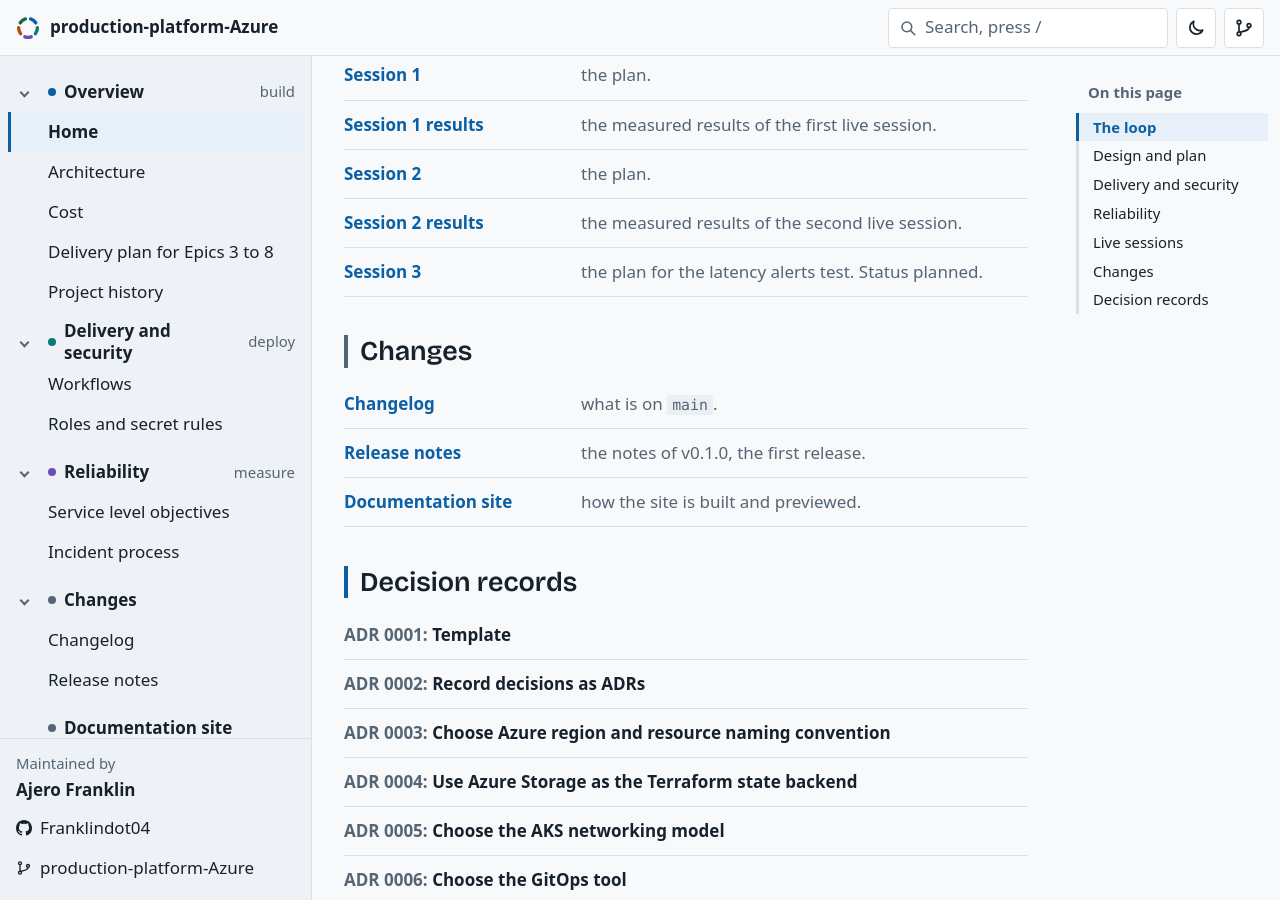
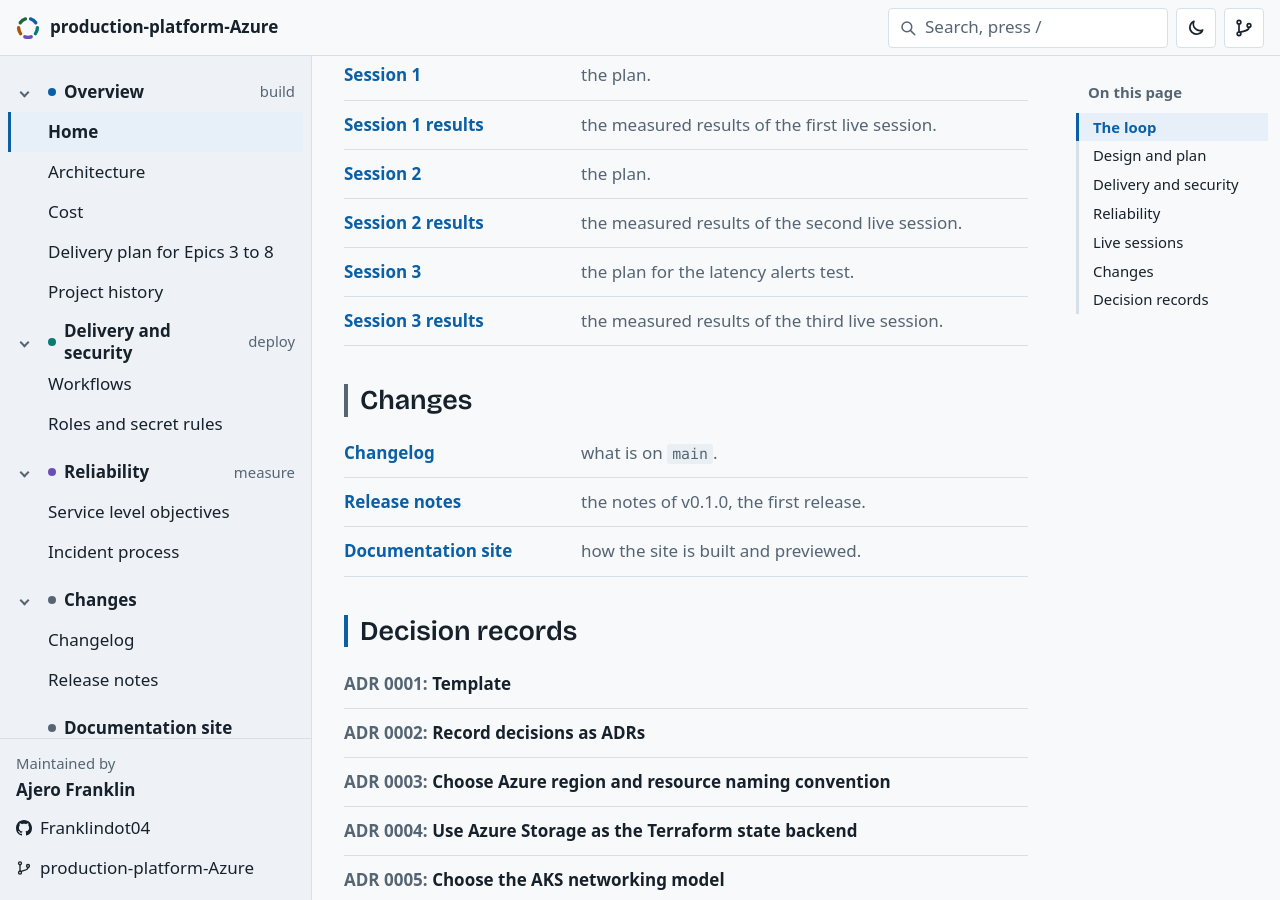
Before and after one commit to Franklindot04/production-platform-Azure, a Jekyll site: the page built from docs/index.md, in a window 1280 px wide and 900 px high, scrolled down 2073 px. Built offline with Jekyll 4.4.1, drawn with Linux system fonts in a browser that asks for light colours; some web fonts are replaced; comment, search, counter and statistics services are not loaded; our own code applies the rules of GitHub Pages for plain Markdown files.

Commit message:
mark the latency alerts test as done in the plan and list the session 3 results (#41)

```diff
--- a/docs/index.md
+++ b/docs/index.md
@@ -63,7 +63,8 @@ The repository is at [github.com/Franklindot04/production-platform-Azure](https:
 - [Session 1 results](sessions/session-1-results.md): the measured results of the first live session.
 - [Session 2](sessions/session-2.md): the plan.
 - [Session 2 results](sessions/session-2-results.md): the measured results of the second live session.
-- [Session 3](sessions/session-3.md): the plan for the latency alerts test. Status planned.
+- [Session 3](sessions/session-3.md): the plan for the latency alerts test.
+- [Session 3 results](sessions/session-3-results.md): the measured results of the third live session.
 
 ## Changes
 
```
Also changed, not shown: docs/plan.md (+1 -1 lines).
